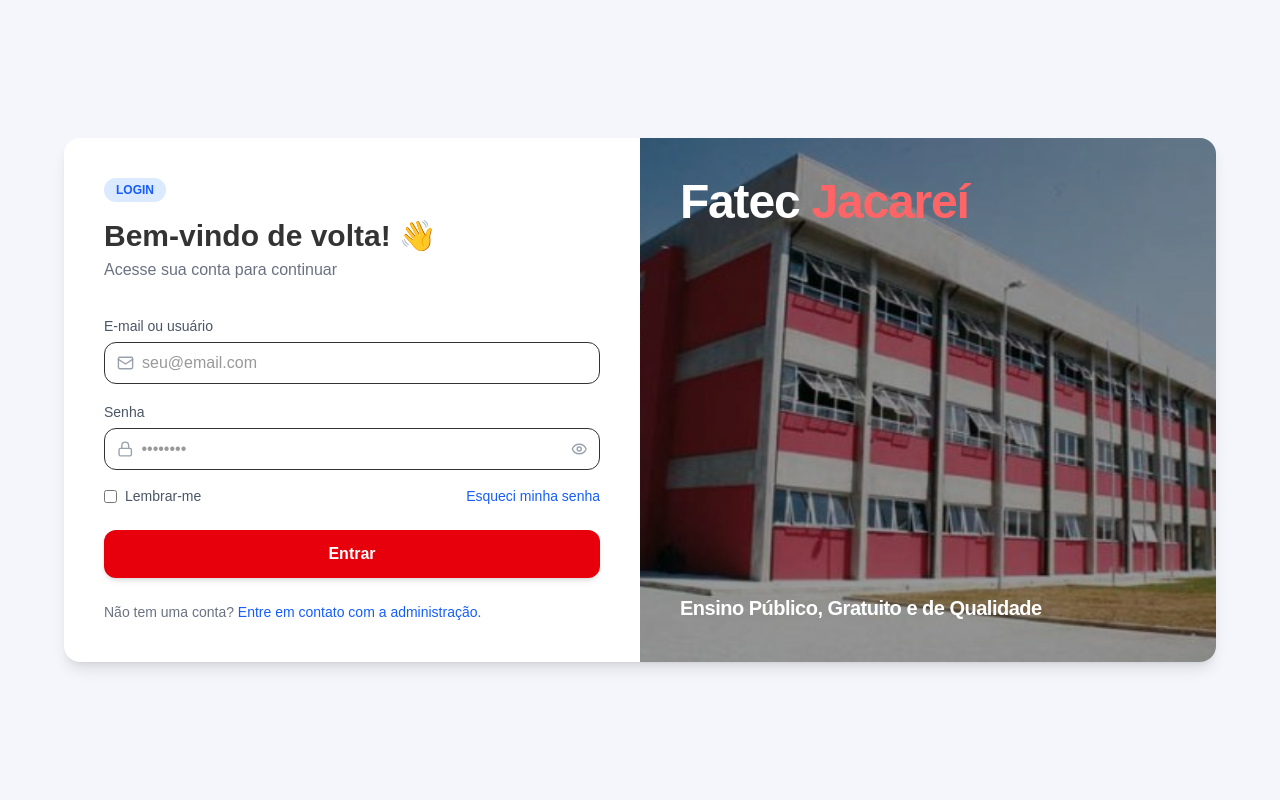
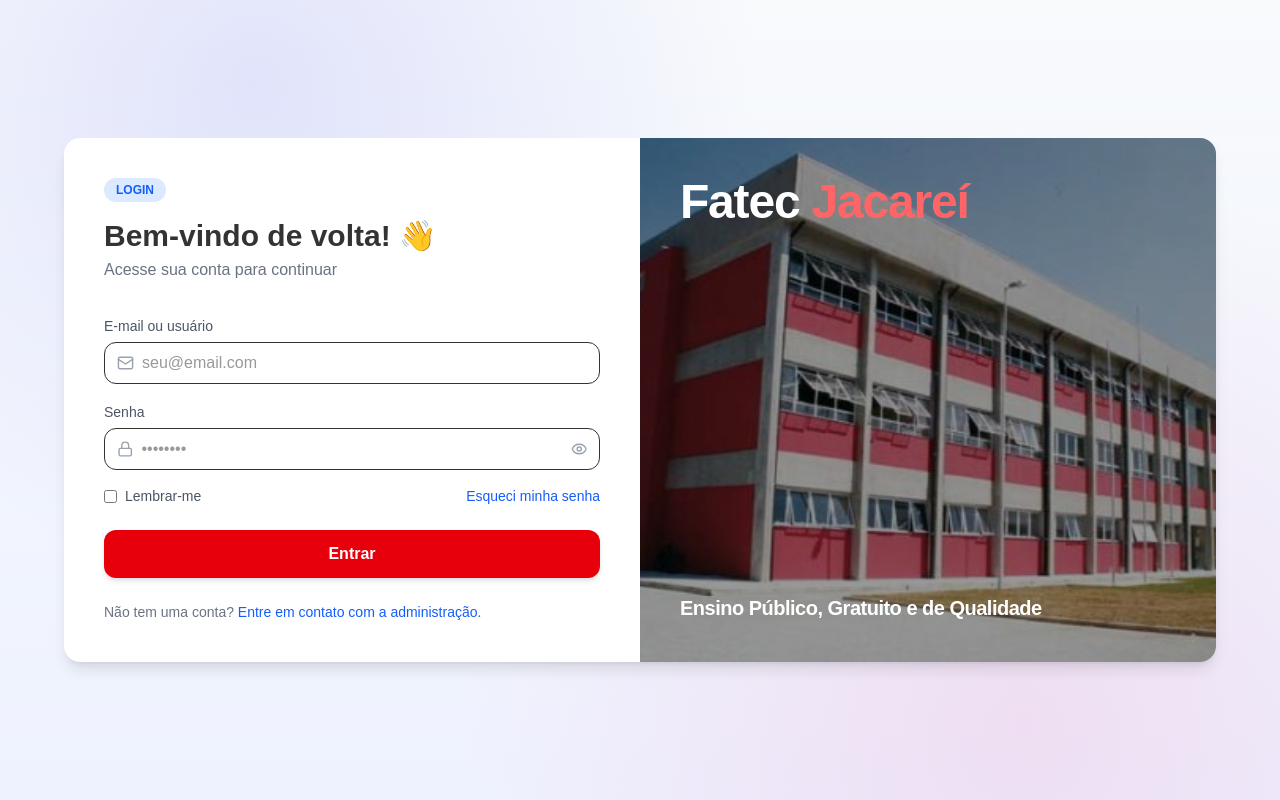
Before and after one commit to devmaster-organizations/frontend_abp_autoatentimento, a Next.js app: page /login in a window 1280 px wide. Built offline with nearby package versions, Linux system fonts and the light colour scheme.

Commit message:
aplicando gradient

```diff
--- a/src/app/login/page.tsx
+++ b/src/app/login/page.tsx
@@ -20,7 +20,7 @@
   }
 };
   return (
-    <div className="min-h-screen flex items-center justify-center bg-[#f4f6fb] p-6">
+    <div className="min-h-screen flex items-center justify-center p-6">
       <div className="w-full max-w-6xl bg-white rounded-2xl shadow-lg overflow-hidden flex">
 
         {/* LADO ESQUERDO - FORM */}
--- a/src/styles/globals.css
+++ b/src/styles/globals.css
@@ -1,4 +1,12 @@
 @import "tailwindcss";
+
+body {
+  outline: 10px solid red !important;
+}
+
+html, body {
+    height: 100%;
+}
 
 @layer base {
     * {
@@ -9,8 +17,13 @@
 
     body {
         font-family: Arial, Helvetica, sans-serif;
-        background-color: #f8fafc;
         color: #333;
+
+        background:     radial-gradient(circle at 20% 10%, rgba(99, 102, 241, 0.15), transparent 40%),
+            radial-gradient(circle at 80% 90%, rgba(236, 72, 153, 0.12), transparent 45%),
+            linear-gradient(180deg, #f8fafc 0%, #eef2ff 100%);
+
+        min-height: 100vh;
     }
 
     button,
@@ -25,11 +38,9 @@
     0% {
         transform: translateY(0);
     }
-
     50% {
         transform: translateY(-15px);
     }
-
     100% {
         transform: translateY(0);
     }
```
Also changed, not shown: 1 other file (tests, documents, lock files or other folders).
